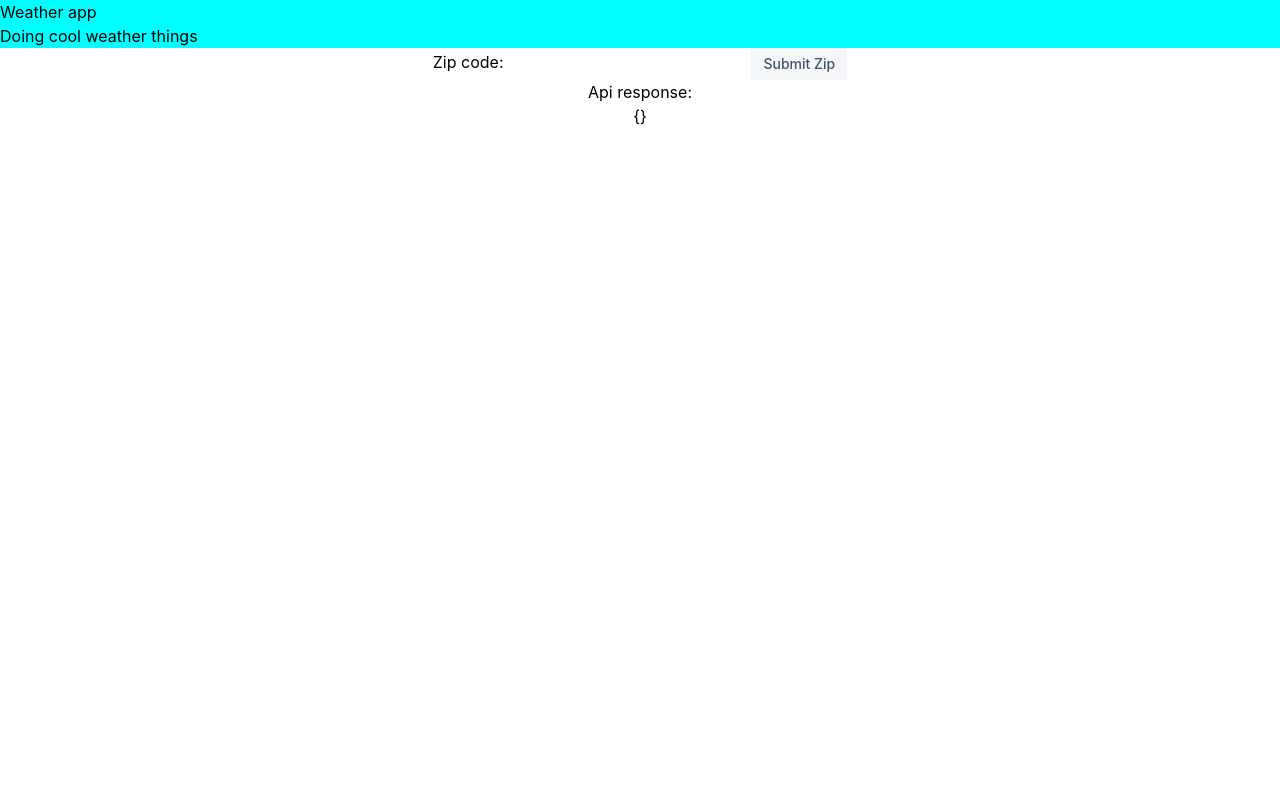
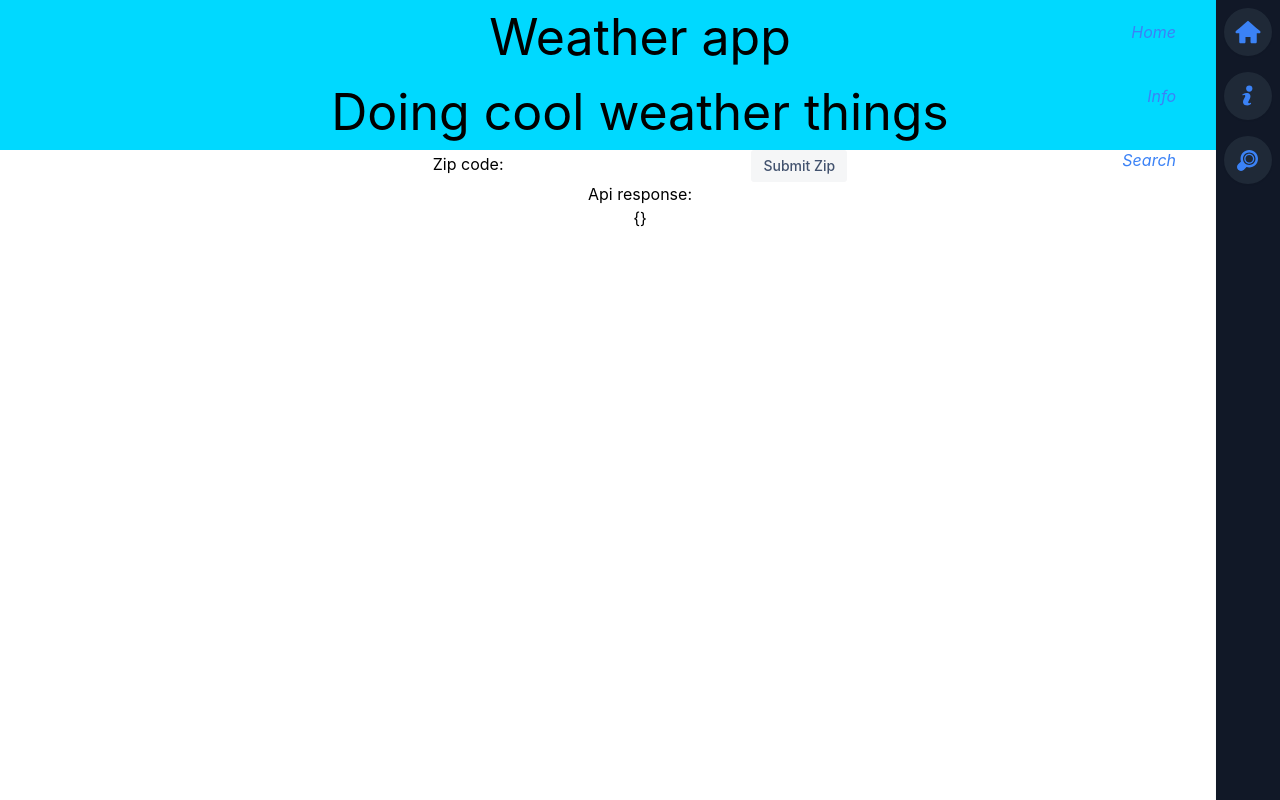
Before and after one commit to professorjrod/Weather-App, a React (Create React App) app: page / in a window 1280 px wide. Built offline with nearby package versions, Linux system fonts and the light colour scheme.

Commit message:
sidebar style

```diff
--- /dev/null
+++ b/src/Sidebar.js
@@ -0,0 +1,28 @@
+import { TiWeatherCloudy, TiWeatherDownpour, TiWeatherSunny, TiWeatherNight , TiWeatherPartlySunny, TiWeatherShower, TiWeatherSnow, TiWeatherStormy, TiWeatherWindyCloudy, TiWeatherWindy} from 'react-icons/ti';
+import { TiHome, TiInfoLarge, TiZoom } from 'react-icons/ti';
+import React from 'react'
+const Sidebar = () => {
+    return (
+      <div className="fixed top-0 right-0 h-screen w-16 m-0
+                        flex flex-col
+                        bg-gray-900 text-white shadow-sm">
+        <i><SideBarIcon icon={<TiHome size="30"/>} text="Home" /> </i>
+        <i><SideBarIcon icon={<TiInfoLarge size="30" />}text="Info" /></i>
+        <i><SideBarIcon icon={<TiZoom size="30"/>} text="Search"/> </i>
+      </div>
+    )
+  }
+
+  const SideBarIcon = ({ icon, text }) => {
+    return(
+    <div className="sidebar-icon">
+        {icon}
+        <span className="sidebar-tooltip">
+            {text}
+        </span>
+    </div>
+
+    )
+  }
+
+  export default Sidebar
--- a/src/Weatherpage.js
+++ b/src/Weatherpage.js
@@ -1,5 +1,6 @@
 import React, {useEffect, useState} from 'react';
 import Weathersettings from './Weathersettings';
+import Sidebar from './Sidebar';
 import config from './config';
 
 function Weatherpage(){
@@ -24,11 +25,16 @@ function Weatherpage(){
     },[coordinates])
 
     return(
+        <>
+        <div className="flex">
+            <Sidebar />
+        </div>
         <div className="weatherContainer">
             <Weathersettings setCoordinates={setCoordinates}/>
             <h1 className="">Api response:</h1>
             <p>{JSON.stringify(weather)}</p>
         </div>
+        </>
     )
 }
 export default Weatherpage;
--- a/src/index.css
+++ b/src/index.css
@@ -2,6 +2,20 @@
 @tailwind components;
 @tailwind utilities;
 
+@layer components {
+  .sidebar-icon {
+    @apply relative flex items-center justify-center
+           w-12 h-12 w-12 mx-auto mt-2 mb-2 shadow-sm
+           bg-gray-800 text-blue-500
+           hover:bg-blue-700 hover:text-white
+           rounded-3xl hover:rounded-xl
+           transition-all duration-300 ease-linear
+           cursor-pointer
+  }
+  .sidebar-tooltip {
+    @apply absolute w-auto p-2 m-2 min-w-max right-20
+  }
+}
 body {
   margin: 0;
   font-family: -apple-system, BlinkMacSystemFont, 'Segoe UI', 'Roboto', 'Oxygen',
@@ -17,7 +31,9 @@ code {
 }
 
 .header {
-  background-color: aqua;
+  background-color: rgb(0, 217, 255);
+  text-align: center;
+  font-size: 50px;
 }
 h1,h4 {
   margin: 0;
```
